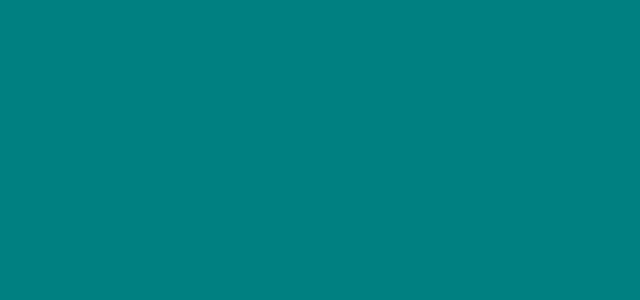
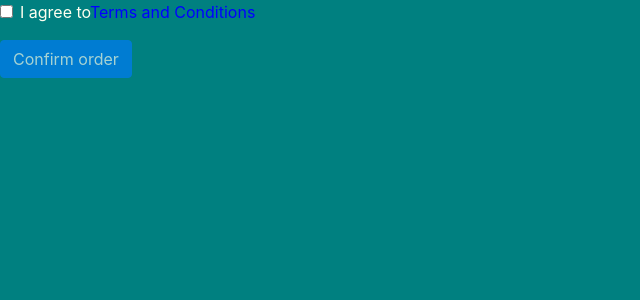
Before and after one commit to FranciscoJavierMartin/Sundaes-on-demand, a React (Create React App) app: page / in a window 1280 px wide. Shown: the top 300 px of the page, without its empty margins (0-640 px from the left). Built offline with nearby package versions, Linux system fonts and the light colour scheme.

Commit message:
Add popover to terms and conditions

```diff
--- a/package.json
+++ b/package.json
@@ -29,9 +29,10 @@
     ]
   },
   "devDependencies": {
+    "@testing-library/dom": "^7.31.0",
     "@testing-library/jest-dom": "^5.11.4",
     "@testing-library/react": "^11.1.0",
-    "@testing-library/user-event": "^12.1.10",
+    "@testing-library/user-event": "^13.1.9",
     "@types/jest": "^26.0.15",
     "@types/node": "^12.0.0",
     "@types/react": "^17.0.0",
--- a/src/App.tsx
+++ b/src/App.tsx
@@ -1,7 +1,12 @@
 import React from 'react';
+import OrderSummary from './pages/summary/OrderSummary';
 
 function App() {
-  return <div></div>;
+  return (
+    <div>
+      <OrderSummary />
+    </div>
+  );
 }
 
 export default App;
--- a/src/index.tsx
+++ b/src/index.tsx
@@ -4,8 +4,8 @@ import App from './App';
 import 'bootstrap/dist/css/bootstrap.min.css';
 
 ReactDOM.render(
-  <React.StrictMode>
-    <App />
-  </React.StrictMode>,
+  // <React.StrictMode>
+  <App />,
+  // </React.StrictMode>,
   document.getElementById('root')
 );
--- a/src/pages/summary/OrderSummary.tsx
+++ b/src/pages/summary/OrderSummary.tsx
@@ -1,7 +1,12 @@
 import React from 'react';
+import SummaryForm from './SummaryForm';
 
 const OrderSummary = () => {
-  return <div></div>;
+  return (
+    <div>
+      <SummaryForm />
+    </div>
+  );
 };
 
 export default OrderSummary;
--- a/src/pages/summary/SummaryForm.tsx
+++ b/src/pages/summary/SummaryForm.tsx
@@ -1,14 +1,24 @@
 import React, { useState } from 'react';
-import { Button, Form } from 'react-bootstrap';
+import { Button, Form, OverlayTrigger, Popover } from 'react-bootstrap';
 
 const SummaryForm: React.FC = () => {
   const [tcChecked, setTcChecked] = useState<boolean>(false);
 
+  const popover = (
+    <Popover id='termsandconditions-popover'>
+      <Popover.Content>No ice cream will actually be delivered</Popover.Content>
+    </Popover>
+  );
+
   const checkboxLabel = (
     <span>
-      I agree to <span style={{ color: 'blue' }}>Terms and Conditions</span>
+      I agree to
+      <OverlayTrigger placement='right' overlay={popover}>
+        <span style={{ color: 'blue' }}>Terms and Conditions</span>
+      </OverlayTrigger>
     </span>
   );
+
   return (
     <Form>
       <Form.Group controlId='terms-and-conditions'>
```
Also changed, not shown: 2 other files (tests, documents, lock files or other folders).
